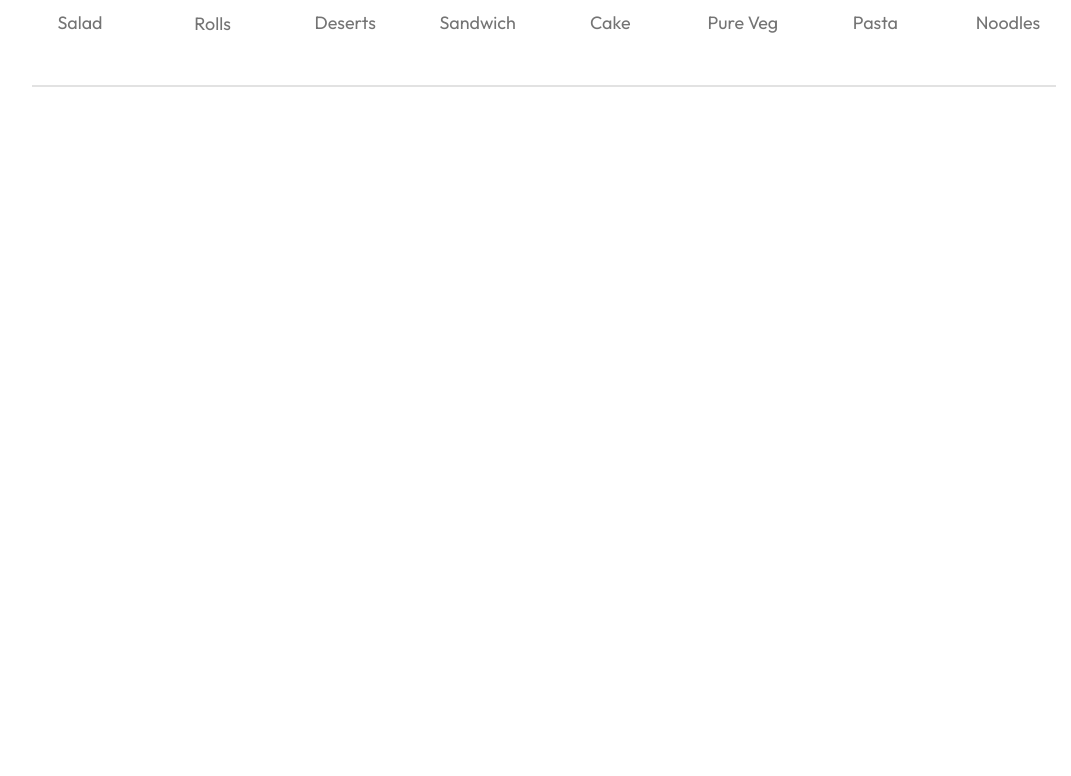
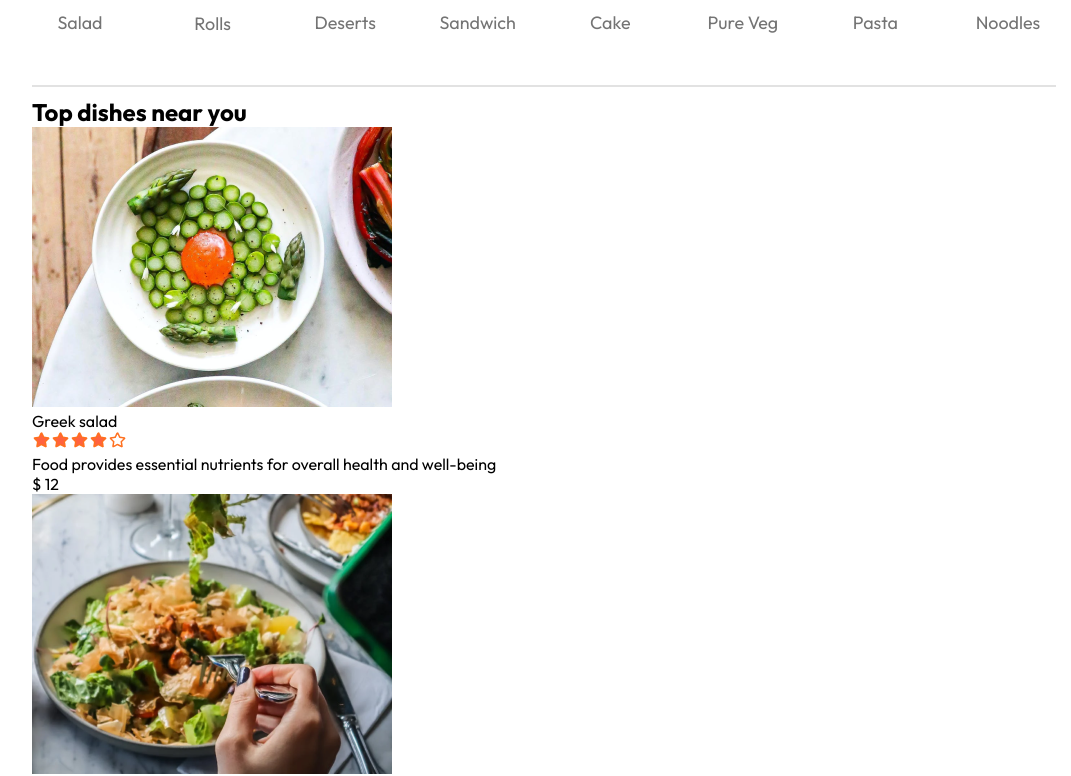
Before and after one commit to sergey87chuvasov/Food-Delivery-App, a React (Vite) app: page / in a window 1280 px wide. Shown: the part 845-1621 px from the top of the page, without its empty margins (96-1167 px from the left). Before the commit the page ends 942 px from the top, so only its background shows below. Built offline with nearby package versions, Linux system fonts and the light colour scheme.

Commit message:
work with Food List component - 1 part

```diff
--- a/src/components/FoodDisplay/FoodDisplay.jsx
+++ b/src/components/FoodDisplay/FoodDisplay.jsx
@@ -1,10 +1,30 @@
 import { useContext } from 'react';
 import './FoodDisplay.css';
 import { StoreContext } from '../../context/StoreContext';
+import FoodItem from '../FoodItem/FoodItem';
 
-function FoodDisplay() {
+function FoodDisplay({ category }) {
   const { food_list } = useContext(StoreContext);
-  return <div className=''></div>;
+
+  return (
+    <div className='food-display' id='food-display'>
+      <h2>Top dishes near you</h2>
+      <div className='food-display-list'>
+        {food_list.map((item, index) => {
+          return (
+            <FoodItem
+              key={index}
+              id={item._id}
+              name={item.name}
+              description={item.description}
+              price={item.price}
+              image={item.image}
+            />
+          );
+        })}
+      </div>
+    </div>
+  );
 }
 
 export default FoodDisplay;
--- /dev/null
+++ b/src/components/FoodItem/FoodItem.jsx
@@ -0,0 +1,22 @@
+import { assets } from '../../assets/assets';
+import './FoodItem.css';
+
+function FoodItem({ id, name, price, description, image }) {
+  return (
+    <div className='food-item'>
+      <div className='food-item-img-container'>
+        <img className='food-item-image' src={image} alt='item pic' />
+      </div>
+      <div className='food-item-info'>
+        <div className='food-item-name-rating'>
+          <p>{name}</p>
+          <img src={assets.rating_starts} alt='stars' />
+        </div>
+        <p className='food-item-desc'>{description}</p>
+        <p className='food-item-price'>$ {price}</p>
+      </div>
+    </div>
+  );
+}
+
+export default FoodItem;
--- a/src/pages/Home/Home.jsx
+++ b/src/pages/Home/Home.jsx
@@ -2,6 +2,7 @@ import { useState } from 'react';
 import ExploreMenu from '../../components/ExploreMenu/ExploreMenu';
 import Header from '../../components/Header/Header';
 import './Home.css';
+import FoodDisplay from '../../components/FoodDisplay/FoodDisplay';
 
 function Home() {
   const [category, setCategory] = useState('All');
@@ -9,6 +10,7 @@ function Home() {
     <div className='home'>
       <Header />
       <ExploreMenu category={category} setCategory={setCategory} />
+      <FoodDisplay category={category} />
     </div>
   );
 }
```
Also changed, not shown: src/components/FoodItem/FoodItem.css (added).
